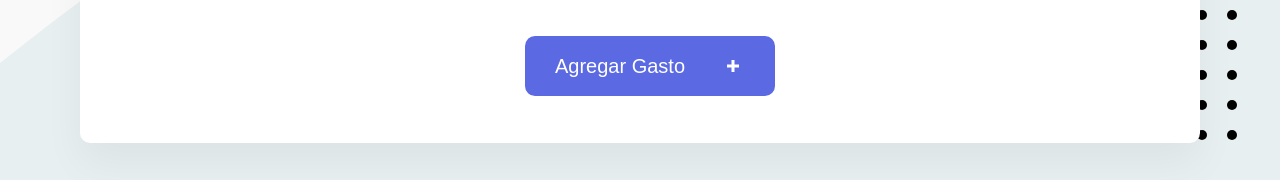
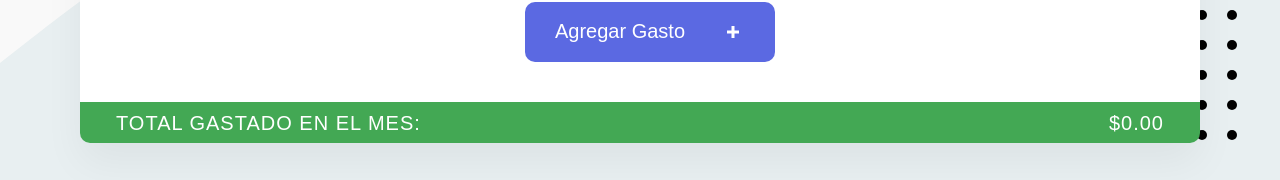
Before and after one commit to mapper895/expenses_list_app, a React (Create React App) app: page / in a window 1280 px wide. Shown: the part 617-797 px from the top of the page. Built offline with nearby package versions, Linux system fonts and the light colour scheme; no server answers; sample sign-in values are in the browser's storage; what webfontloader would draw is missing.

Commit message:
22. Total Expenses Structure Bar

```diff
--- a/src/App.js
+++ b/src/App.js
@@ -9,6 +9,7 @@
 import { Boton } from "./elements/Boton";
 import LogOutBoton from "./elements/LogOutBoton";
 import ExpenseForm from "./components/ExpenseForm";
+import TotalExpensesBar from "./components/TotalExpensesBar";
 
 const App = () => {
   return (
@@ -29,6 +30,8 @@
       </Header>
 
       <ExpenseForm />
+
+      <TotalExpensesBar />
     </>
   );
 };
--- a/src/components/ExpensesCategory.js
+++ b/src/components/ExpensesCategory.js
@@ -2,6 +2,7 @@
 import { Header, Title } from "../elements/Header";
 import { Helmet } from "react-helmet";
 import ReturnBtn from "../elements/ReturnBtn";
+import TotalExpensesBar from "./TotalExpensesBar";
 
 const CategoryExpenses = () => {
   return (
@@ -14,6 +15,7 @@
         <ReturnBtn />
         <Title>Gastos por Categoría</Title>
       </Header>
+      <TotalExpensesBar />
     </>
   );
 };
--- a/src/components/ExpensesList.js
+++ b/src/components/ExpensesList.js
@@ -3,6 +3,7 @@
 import { Helmet } from "react-helmet";
 import ReturnBtn from "../elements/ReturnBtn";
 import { useAuth } from "../contexts/AuthContext";
+import TotalExpensesBar from "./TotalExpensesBar";
 
 const ExpensesList = () => {
   const { user } = useAuth();
@@ -17,6 +18,7 @@
         <ReturnBtn />
         <Title>Lista de Gastos</Title>
       </Header>
+      <TotalExpensesBar />
     </>
   );
 };
--- /dev/null
+++ b/src/components/TotalExpensesBar.js
@@ -0,0 +1,34 @@
+import React from "react";
+import styled from "styled-components";
+import { theme } from "../theme";
+import ConvertToCurrency from "../functions/ConvertToCurrency";
+
+const TotalExpensesBar = () => {
+  return (
+    <TotalBar>
+      <p>Total gastado en el mes:</p>
+      <p>{ConvertToCurrency(0)}</p>
+    </TotalBar>
+  );
+};
+
+const TotalBar = styled.div`
+  background: ${theme.green};
+  font-size: 1.25rem; /* 20px */
+  letter-spacing: 1px;
+  font-weight: 500;
+  text-transform: uppercase;
+  padding: 0.62rem 2.25rem; /* 10px 40px */
+  color: #fff;
+  display: flex;
+  justify-content: space-between;
+  align-items: center;
+
+  @media (max-width: 31.25rem) {
+    /* 500px */
+    flex-direction: column;
+    font-size: 14px;
+  }
+`;
+
+export default TotalExpensesBar;
--- /dev/null
+++ b/src/functions/ConvertToCurrency.js
@@ -0,0 +1,9 @@
+const formatQuantity = (quantity) => {
+  return new Intl.NumberFormat("en-US", {
+    style: "currency",
+    currency: "USD",
+    minimumFractionDigits: 2,
+  }).format(quantity);
+};
+
+export default formatQuantity;
```
Also changed, not shown: 1 other file (tests, documents, lock files or other folders).
